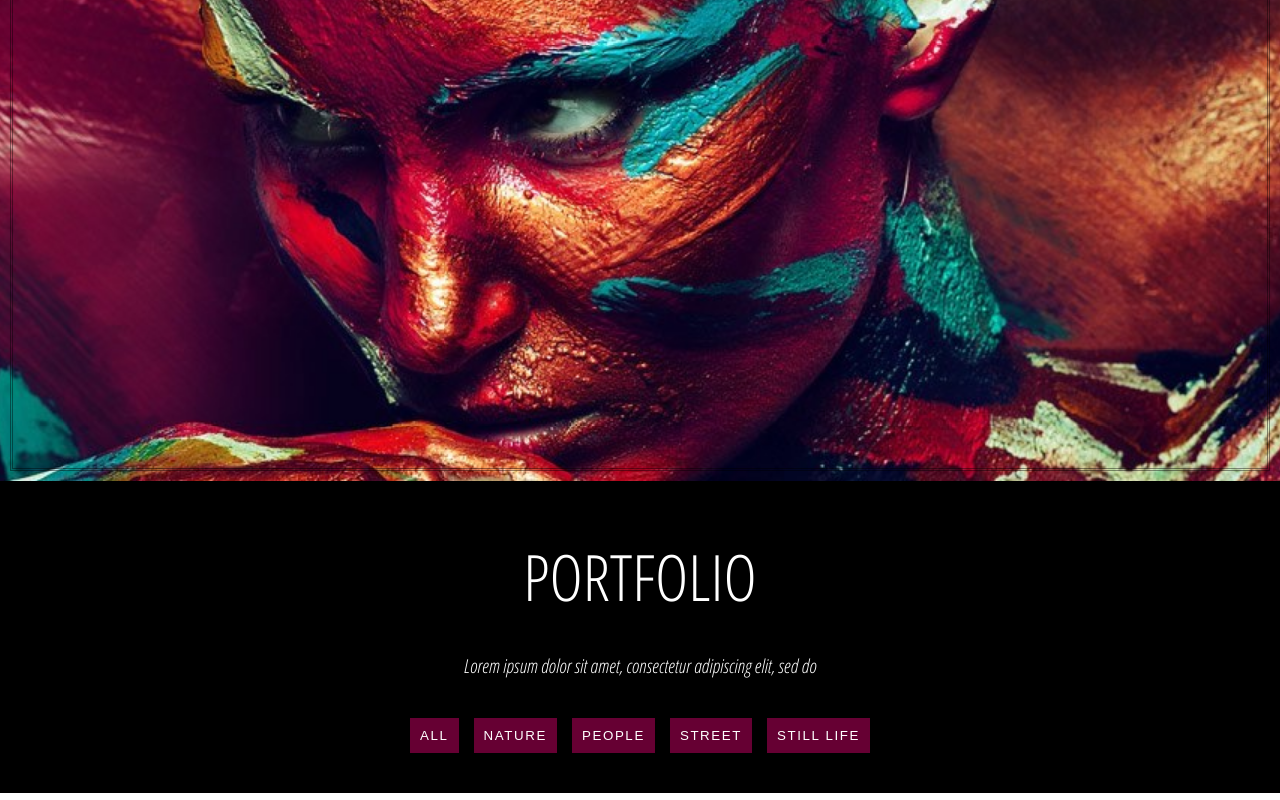
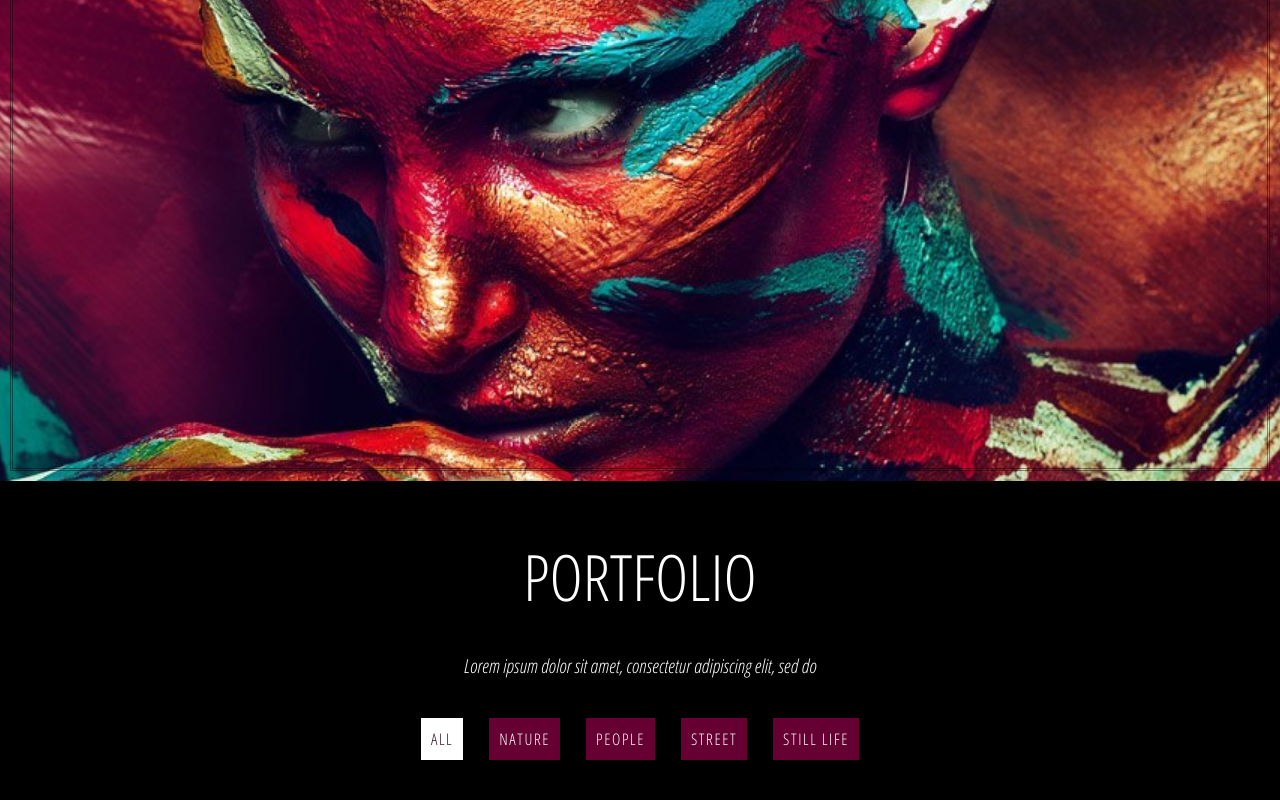
Before and after one commit to DenitsaRuseva/portfolio, a React (Create React App) app: page / in a window 1280 px wide. Shown: the part 319-1119 px from the top of the page. Built offline with nearby package versions, Linux system fonts and the light colour scheme.

Commit message:
btn finish

```diff
--- a/src/components/Home/Portfolio/Portfolio.js
+++ b/src/components/Home/Portfolio/Portfolio.js
@@ -1,9 +1,17 @@
-import React from 'react';
+import React, {useState, useEffect} from 'react';
 import Button from 'components/UI/Button/Button';
 import './Portfolio.css';
 
 
-export default function portfolio(){
+export default function Portfolio(){
+
+    const [actveBtnIndex, setActiveBtnIndex] = useState(0);
+
+    const toggleActiveButton = (index) => {
+        setActiveBtnIndex(index);
+    };
+
+
     return(
         <div className='portfolio'>
             <div className='portfolio-text-container'>
@@ -15,11 +23,11 @@ export default function portfolio(){
                 </div>
             </div>
             <div className='portfolio-buttons-container'>
-                <Button class='btn'>ALL</Button>
-                <Button class='btn'>NATURE</Button>
-                <Button class='btn'>PEOPLE</Button>
-                <Button class='btn'>STREET</Button>
-                <Button class='btn'>STILL LIFE</Button>
+                <Button class={actveBtnIndex === 0 ? 'btn active' : 'btn'} clicked={() => toggleActiveButton(0)}>ALL</Button>
+                <Button class={actveBtnIndex === 1 ? 'btn active' : 'btn'} clicked={() => toggleActiveButton(1)}>NATURE</Button>
+                <Button class={actveBtnIndex === 2 ? 'btn active' : 'btn'} clicked={() => toggleActiveButton(2)}>PEOPLE</Button>
+                <Button class={actveBtnIndex === 3 ? 'btn active' : 'btn'} clicked={() => toggleActiveButton(3)}>STREET</Button>
+                <Button class={actveBtnIndex === 4 ? 'btn active' : 'btn'} clicked={() => toggleActiveButton(4)}>STILL LIFE</Button>
             </div>
             <div className='portfolio-gallery'></div>
         </div>
--- a/src/components/UI/Button/Button.css
+++ b/src/components/UI/Button/Button.css
@@ -1,13 +1,21 @@
 .btn {
     position: relative;
     padding: 10px;
-    /* font-size: 1rem; */
+    font-size: 1rem;
 	letter-spacing: 0.1rem;
     outline: none;
     border: none;
     background: #660033;
     color: white;
+    overflow: hidden;
     transition: color 0.5s;
+}
+
+.btn span {
+    position: relative;
+    background: transparent;
+    color: inherit;
+    z-index: 2;
 }
 
 .btn::before,
@@ -19,7 +27,7 @@
     bottom: 0;
     height: 100%;
     width: 0px;
-    background: rgba(256, 256, 256, 0.5);
+    background: #ffffff;
     cursor: pointer;
     transition: width 0.5s cubic-bezier(1,1.82,.92,-0.03);
 }
@@ -33,14 +41,15 @@
 }
 
 .btn:hover{
-    color: #cc0044;
+    color: #391326;
+}
+.btn.active{
+    background: #ffffff;
+    color: #391326;
 }
 
 .btn:hover::after,
 .btn:hover::before{
-    /* animation: btnBackground;
-    animation-duration: 0.3s;
-    animation-fill-mode: both; */
     width: 50%;
 }
 
--- a/src/components/UI/Button/Button.js
+++ b/src/components/UI/Button/Button.js
@@ -3,6 +3,6 @@ import './Button.css';
 
 export default function button(props){
     return(
-    <button className={props.class} type={props.type} onClick={props.clicked}>{props.children}</button>
+    <span className={props.class} type={props.type} onClick={props.clicked}><span>{props.children}</span></span>
     )
 };
```
